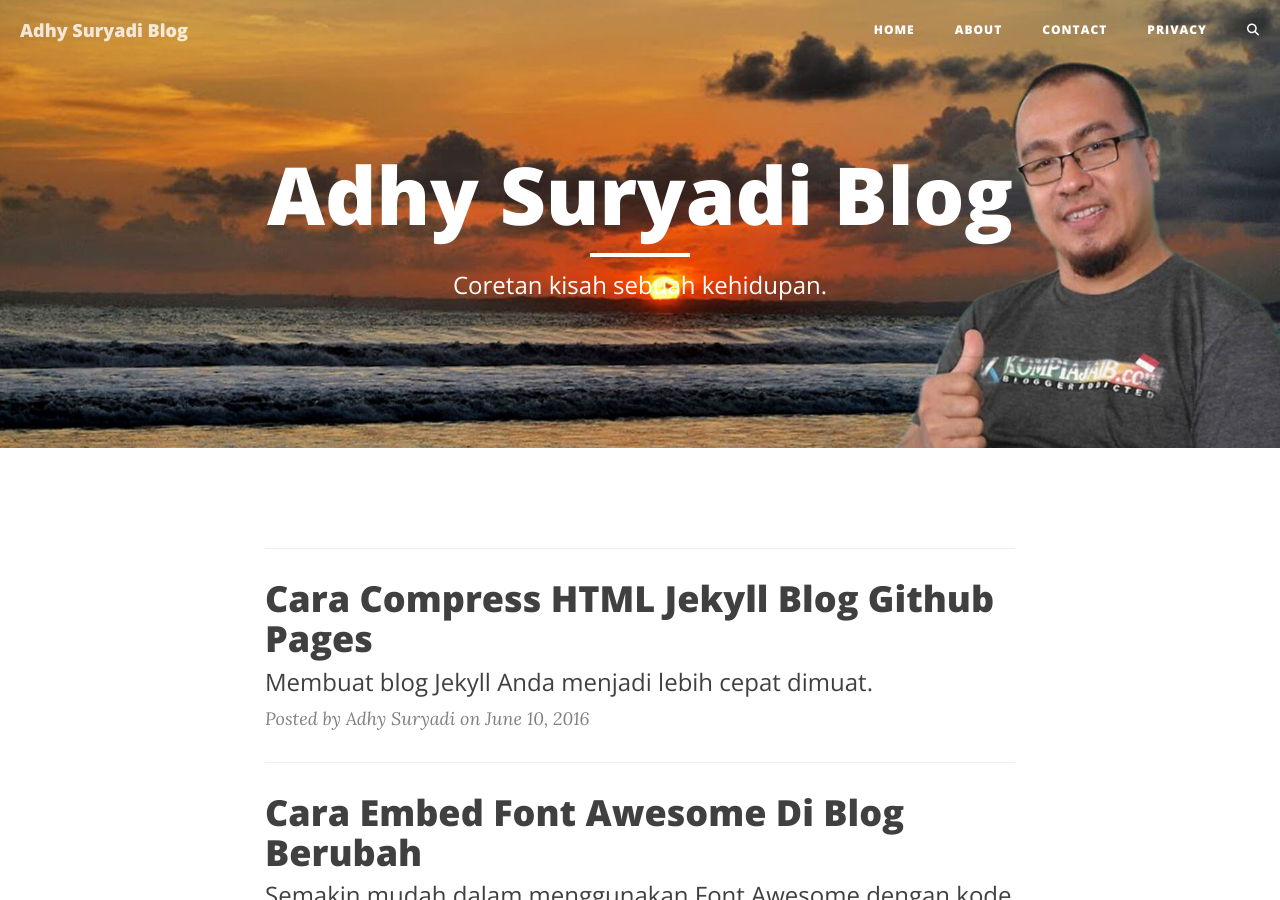
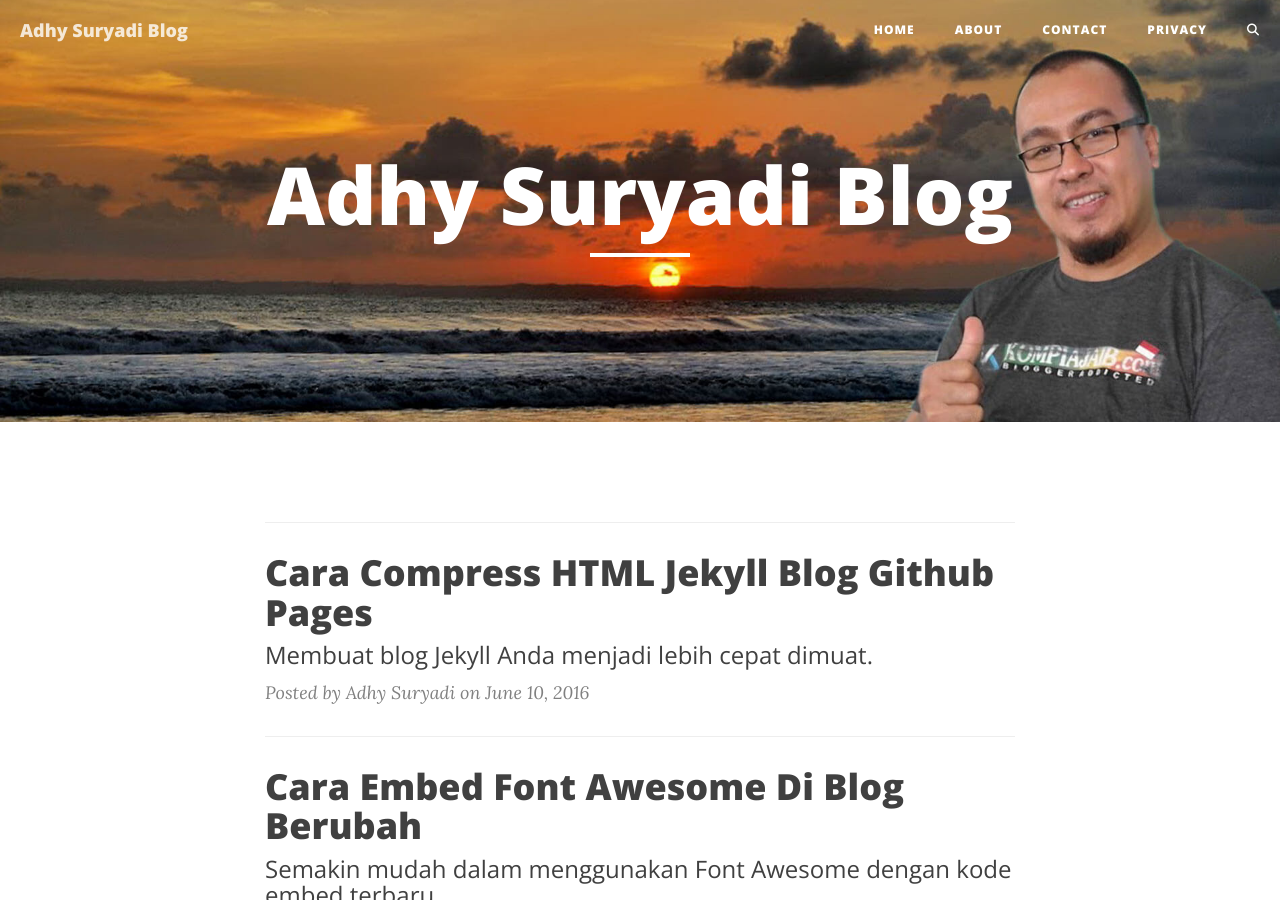
Before and after one commit to KompiAjaib/kompiajaib.github.io, a Jekyll site: the page built from index.html, in a window 1280 px wide and 900 px high. Built offline with Jekyll 4.4.1, drawn with Linux system fonts in a browser that asks for light colours; nearby versions of some CDN libraries; the list of posts is cut into pages by our own code; comment, search, counter and statistics services are not loaded.

Commit message:
Update page.html

```diff
--- a/_layouts/page.html
+++ b/_layouts/page.html
@@ -10,7 +10,7 @@ layout: default
                 <div class="site-heading">
                     <h1>{% if page.title %}{{ page.title }}{% else %}{{ site.title }}{% endif %}</h1>
                     <hr class="small">
-                    <span class="subheading">{{ page.description }}</span>
+                    <span class="subheading">{{ page.subtitle }}</span>
                 </div>
             </div>
         </div>
```
